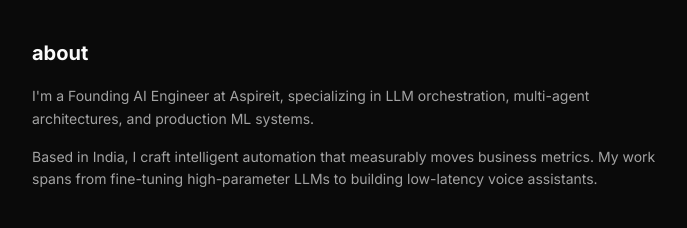
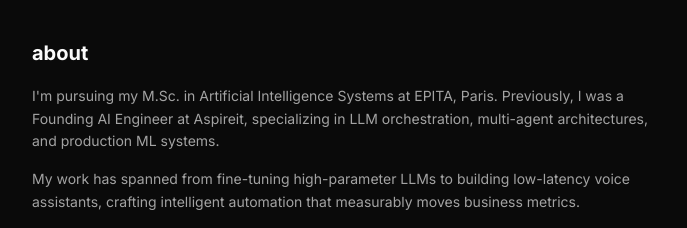
Before and after one commit to kikugo/kikugo.github.io, a plain HTML site: page short-dark/index.html in a window 1280 px wide. Shown: the part 222-450 px from the top of the page, without its empty margins (296-983 px from the left). Drawn offline with Linux system fonts and the light colour scheme.

Commit message:
Update about sections to reflect current M.Sc. student status at EPITA

```diff
--- a/short-dark/index.html
+++ b/short-dark/index.html
@@ -478,12 +478,12 @@
     <section id="about">
       <h2>about</h2>
       <p>
-        I'm a Founding AI Engineer at Aspireit, specializing in LLM orchestration, multi-agent architectures, and
-        production ML systems.
+        I'm pursuing my M.Sc. in Artificial Intelligence Systems at EPITA, Paris. Previously, I was a Founding AI
+        Engineer at Aspireit, specializing in LLM orchestration, multi-agent architectures, and production ML systems.
       </p>
       <p>
-        Based in India, I craft intelligent automation that measurably moves business metrics. My work spans from
-        fine-tuning high-parameter LLMs to building low-latency voice assistants.
+        My work has spanned from fine-tuning high-parameter LLMs to building low-latency voice assistants, crafting
+        intelligent automation that measurably moves business metrics.
       </p>
     </section>
 
```
Also changed, not shown: dark-bento/index.html (+3 -4 lines).
